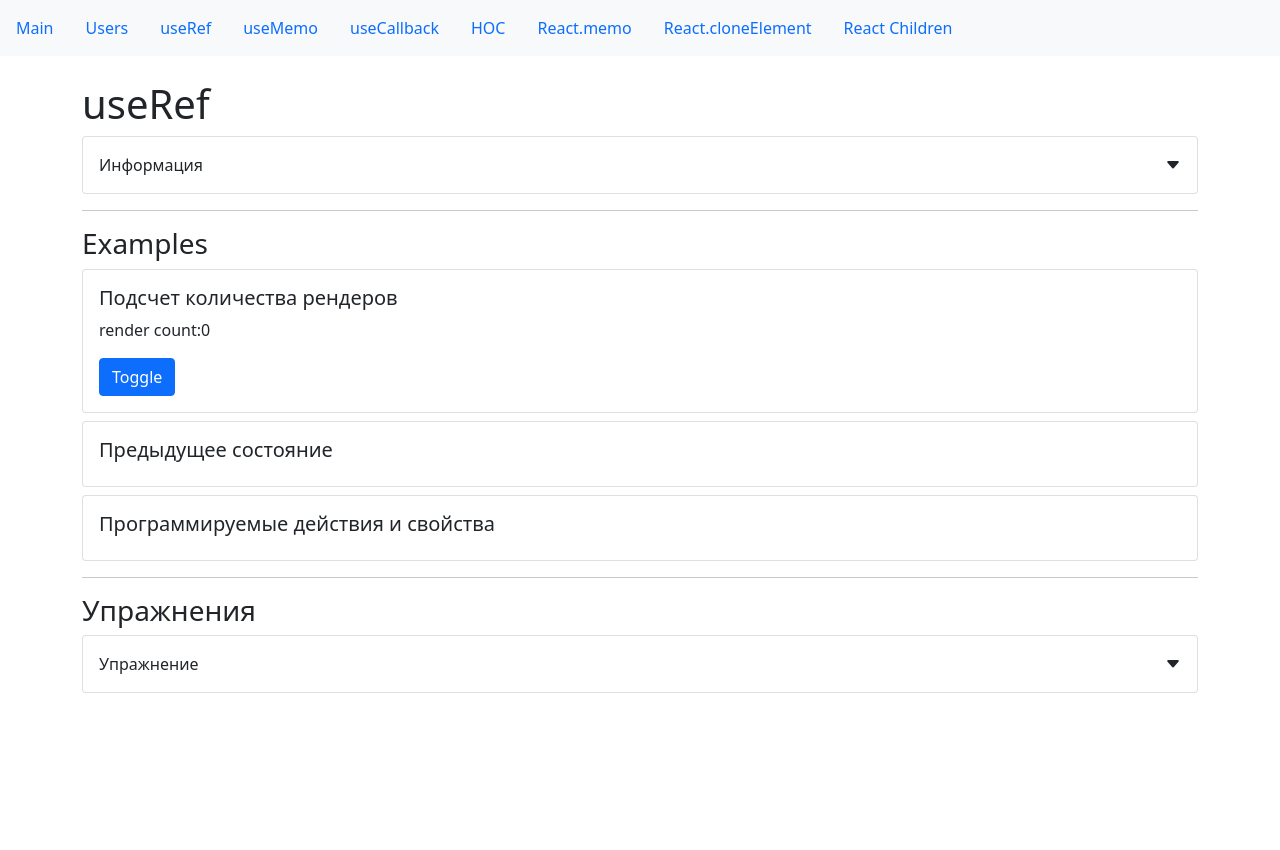
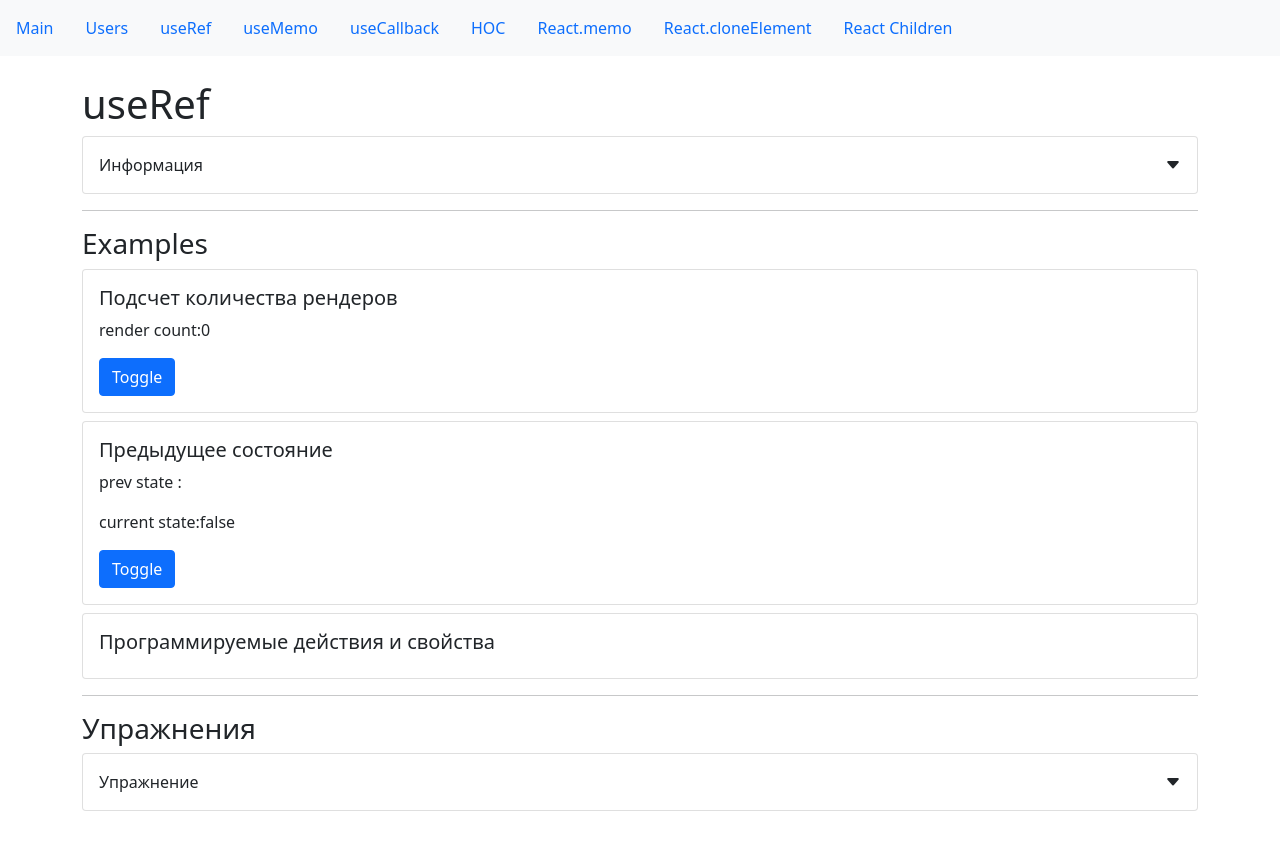
Before and after one commit to LisPavel/react-hooks, a React (Create React App) app: page /useRef in a window 1280 px wide. Shown: the top 850 px of the page. Before the commit the page ends 800 px from the top, so only its background shows below. Built offline with nearby package versions, Linux system fonts and the light colour scheme.

Commit message:
prev state

```diff
--- a/src/app/components/examples/useRef/prevState.jsx
+++ b/src/app/components/examples/useRef/prevState.jsx
@@ -1,10 +1,22 @@
-import React from "react";
+import React, { useRef, useState, useEffect } from "react";
 import CardWrapper from "../../common/Card";
 import SmallTitle from "../../common/typografy/smallTitle";
 const PrevStateExample = () => {
+    const prevState = useRef("");
+    const [defState, setDefState] = useState("false");
+    const toggleDefState = () => {
+        setDefState((ps) => (ps === "false" ? "true" : "false"));
+    };
+
+    useEffect(() => (prevState.current = defState), [defState]);
     return (
         <CardWrapper>
             <SmallTitle>Предыдущее состояние</SmallTitle>
+            <p>prev state :{prevState.current}</p>
+            <p>current state:{defState}</p>
+            <button className="btn btn-primary" onClick={toggleDefState}>
+                Toggle
+            </button>
         </CardWrapper>
     );
 };
```
